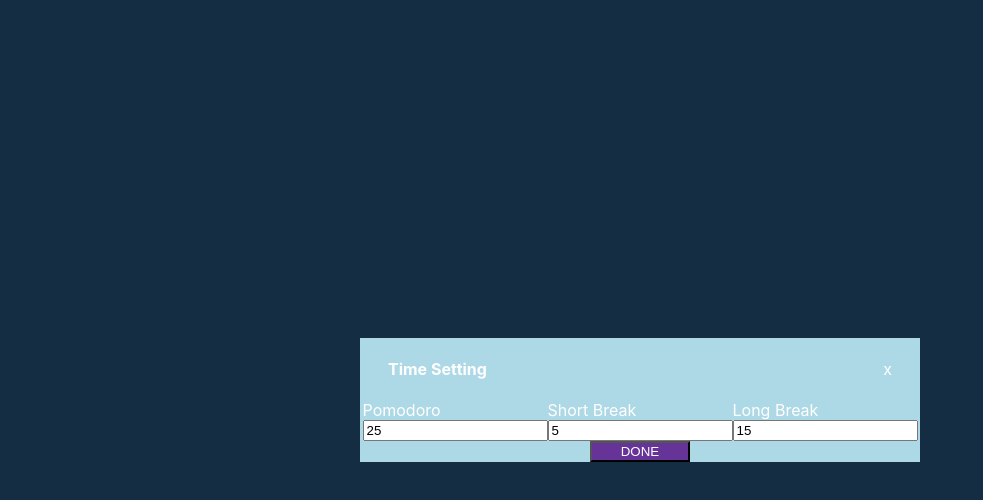
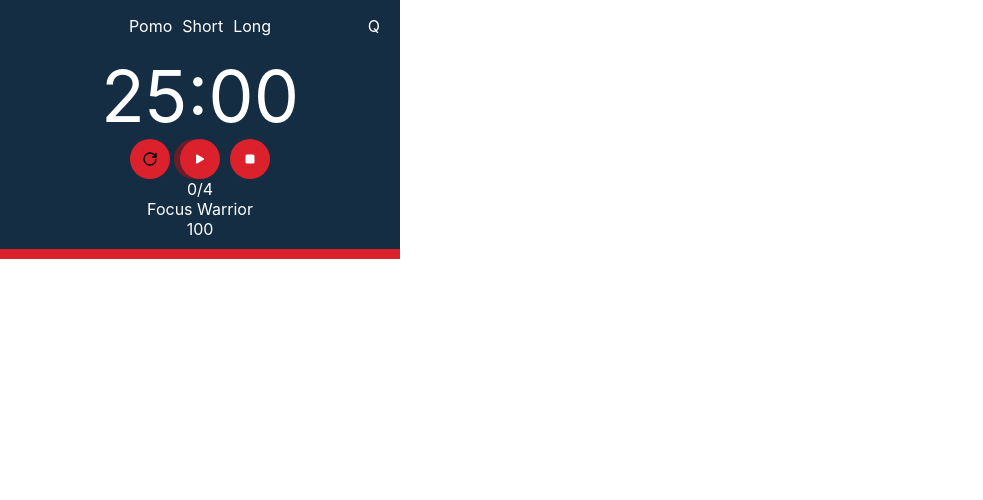
Before and after one commit to Keinnerross/espartan-pomodoro-app, a React (Create React App) app: page / in a window 1280 px wide. Shown: the top 500 px of the page, without its empty margins (0-983 px from the left). Built offline with nearby package versions, Linux system fonts and the light colour scheme.

Commit message:
pomodoro

```diff
--- a/package.json
+++ b/package.json
@@ -8,6 +8,7 @@
     "@testing-library/user-event": "^13.5.0",
     "react": "^18.2.0",
     "react-dom": "^18.2.0",
+    "react-icons": "^4.6.0",
     "react-scripts": "5.0.1",
     "web-vitals": "^2.1.4"
   },
--- a/src/Components/context/store.js
+++ b/src/Components/context/store.js
@@ -9,6 +9,7 @@
   const [longBreak, setLongBreak] = useState(15);
   const [pomoSession, setPomoSession] = useState("Pomodoro");
   const [isActive, setIsActive] = useState(false);
+  const [toggleSetting, setToggleSetting] = useState(false);
 
   return (
     <context.Provider
@@ -24,7 +25,9 @@
         pomoSession,
         setPomoSession,
         isActive,
-        setIsActive
+        setIsActive,
+        toggleSetting,
+        setToggleSetting,
       }}
     >
       {children}
--- a/src/Components/pomodoro/navPomodoro.jsx
+++ b/src/Components/pomodoro/navPomodoro.jsx
@@ -1,6 +1,6 @@
 import React, { useState, useContext, useEffect } from "react";
 import { context } from "../context/store";
-import "../../stylesheets/pomodoro/navPomodoro.css"
+import "../../stylesheets/pomodoro/navPomodoro.css";
 
 const NavPomodoro = () => {
   const { time, setTime } = useContext(context);
@@ -8,13 +8,8 @@
   const { shortBreak } = useContext(context);
   const { longBreak } = useContext(context);
   const { pomoSession, setPomoSession } = useContext(context);
+  const {toggleSetting, setToggleSetting} = useContext(context);
   const { isActive, setIsActive } = useContext(context);
-
-
-
-
-
-
 
   useEffect(() => {
     if (pomoSession == "Pomodoro") {
@@ -24,7 +19,7 @@
     } else if (pomoSession == "Long") {
       setTime(longBreak * 60);
     }
-  }, [pomoSession,]);
+  }, [pomoSession, pomoSetting, shortBreak, longBreak]);
 
   return (
     <div className="nav-pomodoro-container">
@@ -33,6 +28,7 @@
         <li onClick={() => setPomoSession("Short")}>Short</li>
         <li onClick={() => setPomoSession("Long")}>Long</li>
       </ul>
+      <div className="setting-pomo-button" onClick={()=> setToggleSetting(true)}>Q</div>
     </div>
   );
 };
--- a/src/Components/pomodoro/pomocounter.jsx
+++ b/src/Components/pomodoro/pomocounter.jsx
@@ -1,17 +1,27 @@
+import { BsFillPlayFill, BsStopFill } from "react-icons/bs";
+import { GrPowerReset } from "react-icons/gr";
 import { context } from "../context/store";
 import React, { useState, useContext, useEffect } from "react";
 import NavPomodoro from "./navPomodoro";
 import CycleCounter from "./cycleCounter";
-import "../../stylesheets/pomodoro/pomoCounter.css"
+import "../../stylesheets/pomodoro/pomoCounter.css";
 
 const PomoCounter = () => {
   const { time, setTime } = useContext(context);
-  const { pomoSession } = useContext(context);
   const { isActive, setIsActive } = useContext(context);
+  const { pomoSetting } = useContext(context);
 
-  const showTime = `${parseInt(time / 60)}: ${parseInt(time % 60)}`;
+  const showTime = (time) => {
+    const min = parseInt(time / 60);
+    const sec = parseInt(time % 60);
+    return `${min < 10 ? "0" + min : min}:${sec < 10 ? "0" + sec : sec}`;
+  };
+
   const [timeId, setTimeId] = useState(0);
-  const [cycleCounter, setCycleCounter] = useState();
+
+  /*State Bar-Progress Pomodoro */
+  const barProgress  = ((time / 60) //*ojo */
+  / pomoSetting) * 100;
 
   useEffect(() => {
     let runningPomo = null;
@@ -35,7 +45,7 @@
 
   /*TO DINAMIC TITLE */
   (() => {
-    document.title = `${showTime}`;
+    document.title = `${showTime(time)}`;
   })();
   /****************** */
   return (
@@ -43,14 +53,31 @@
       <div className="pomoNav">
         <NavPomodoro></NavPomodoro>
       </div>
-      <div className="pomo-container">{showTime}</div>
-      <div className="button-play" onClick={() => setIsActive(!isActive)}>
-
+      <div className="pomo-container">{showTime(time)}</div>
+      <div className="buttons-pomo-container">
+        <div className="button-pomo rest">
+          <GrPowerReset />
+        </div>
+        <div
+          className="button-pomo play"
+          onClick={() => setIsActive(!isActive)}
+        >
+          {" "}
+          <BsFillPlayFill />
+        </div>
+        <div className="button-pomo stop">
+          <BsStopFill />
+        </div>
       </div>
-      <br></br>
-      <div className="pomo-session">{pomoSession}</div>
-      <br></br>
-      <CycleCounter></CycleCounter>
+      <span className="cycle-view">
+        <CycleCounter />
+        /4
+      </span>
+      <span>Focus Warrior</span>
+      {barProgress}
+      <div className="pomo-bar-container">
+        <div className="pomo-bar-progress" style={{ width: `${barProgress}%` }}></div>
+      </div>
     </div>
   );
 };
--- a/src/Components/pomodoro/settingPomodoro.jsx
+++ b/src/Components/pomodoro/settingPomodoro.jsx
@@ -6,7 +6,7 @@
   const { pomoSetting, setPomoSetting } = useContext(context);
   const { shortBreak, setShotBreak } = useContext(context);
   const { longBreak, setLongBreak } = useContext(context);
-  const [toggleSetting, setToggleSetting] = useState(true);
+  const {toggleSetting, setToggleSetting} = useContext(context);
   const [inputValue, setInputValue] = useState({
     pomodoro: pomoSetting,
     short: shortBreak,
@@ -20,6 +20,7 @@
     setLongBreak(inputValue.long);
     console.log("updadeado");
     console.log(inputValue.long);
+    setToggleSetting(!toggleSetting);
   }
 
   const settingShow = () => {
@@ -67,8 +68,8 @@
               }}
             />
           </div>
+          <button type="submit">DONE</button>
         </form>
-        <button type="submit">DONE</button>
       </div>
     </div>
   );
--- a/src/index.css
+++ b/src/index.css
@@ -1,4 +1,5 @@
 :root{
+  --red: #db212b;
   --secundary: #142d42;
 }
 body {
--- a/src/stylesheets/pomodoro/navPomodoro.css
+++ b/src/stylesheets/pomodoro/navPomodoro.css
@@ -1,6 +1,15 @@
+
+.nav-pomodoro-container{
+  width: 100%;
+  display: grid;
+  grid-template-columns: repeat(3, 1fr);
+}
+
 .nav-pomodoro-container ul {
   display: flex;
+  flex-direction:row;
   list-style: none;
+  grid-column-start: 2;
   gap:10px;
   padding: 0;
 }
@@ -8,3 +17,12 @@
 .nav-pomodoro-container ul li {
   cursor: pointer;
 }
+
+.setting-pomo-button{
+grid-column-start: 3;
+display: flex;
+align-items: center;
+justify-content: flex-end;
+margin-right: 20px;
+cursor: pointer;
+}
--- a/src/stylesheets/pomodoro/pomoCounter.css
+++ b/src/stylesheets/pomodoro/pomoCounter.css
@@ -11,11 +11,41 @@
 .pomo-container {
   font-size: 72px;
 }
+.play {
+  box-shadow: -6px 0px 0px 0px #9d131aa1;
+}
 
-.button-play {
+.button-pomo {
   width: 40px;
   height: 40px;
-  background-color: red;
+  display: flex;
+  align-items: center;
+  justify-content: center;
+  background-color: var(--red);
   border-radius: 100%;
   cursor: pointer;
 }
+
+.pomoNav {
+  width: 100%;
+}
+
+.buttons-pomo-container {
+  display: flex;
+  gap: 10px;
+}
+
+.cycle-view{
+  display: flex;
+}
+
+.pomo-bar-container{
+  width: 100%;
+  height: 10px;
+  margin-top: 10px;
+}
+
+.pomo-bar-progress{
+  height: 10px;
+  background-color: var(--red);
+}
```
Also changed, not shown: 1 other file (tests, documents, lock files or other folders).
